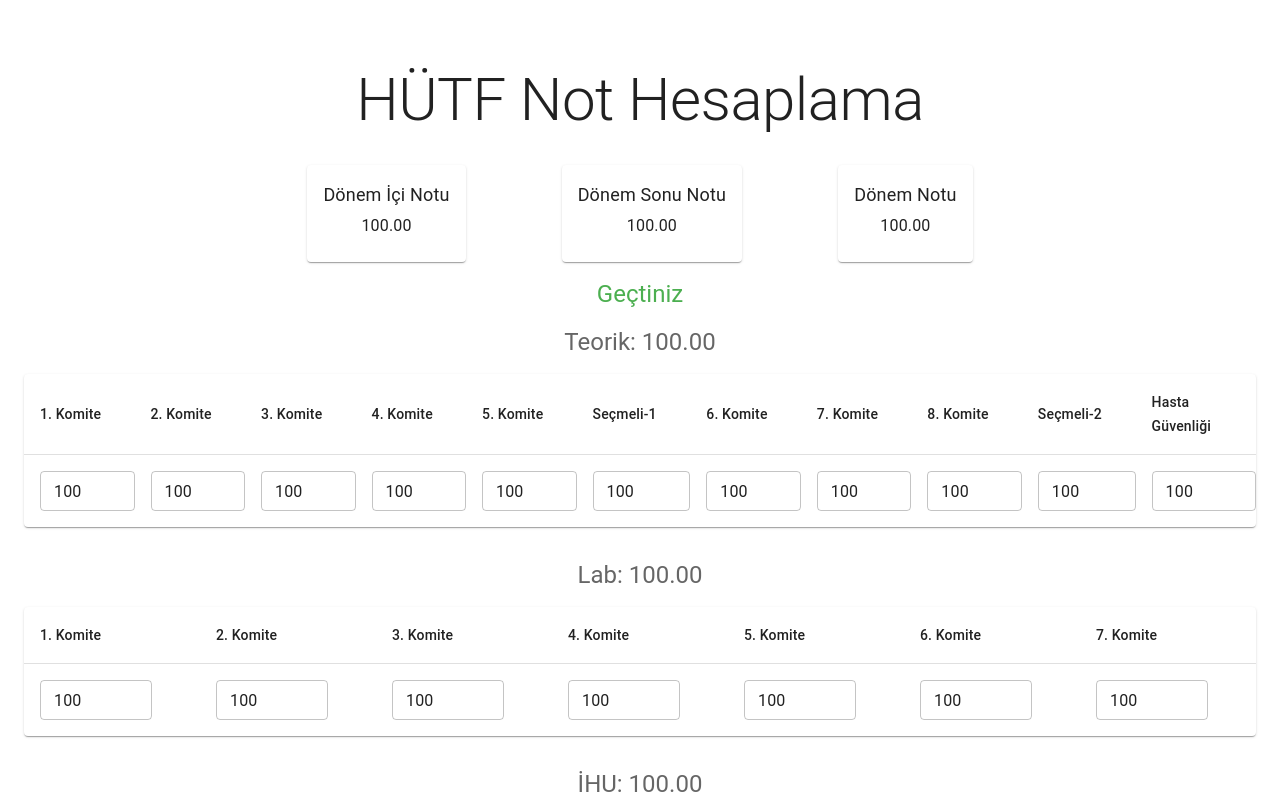
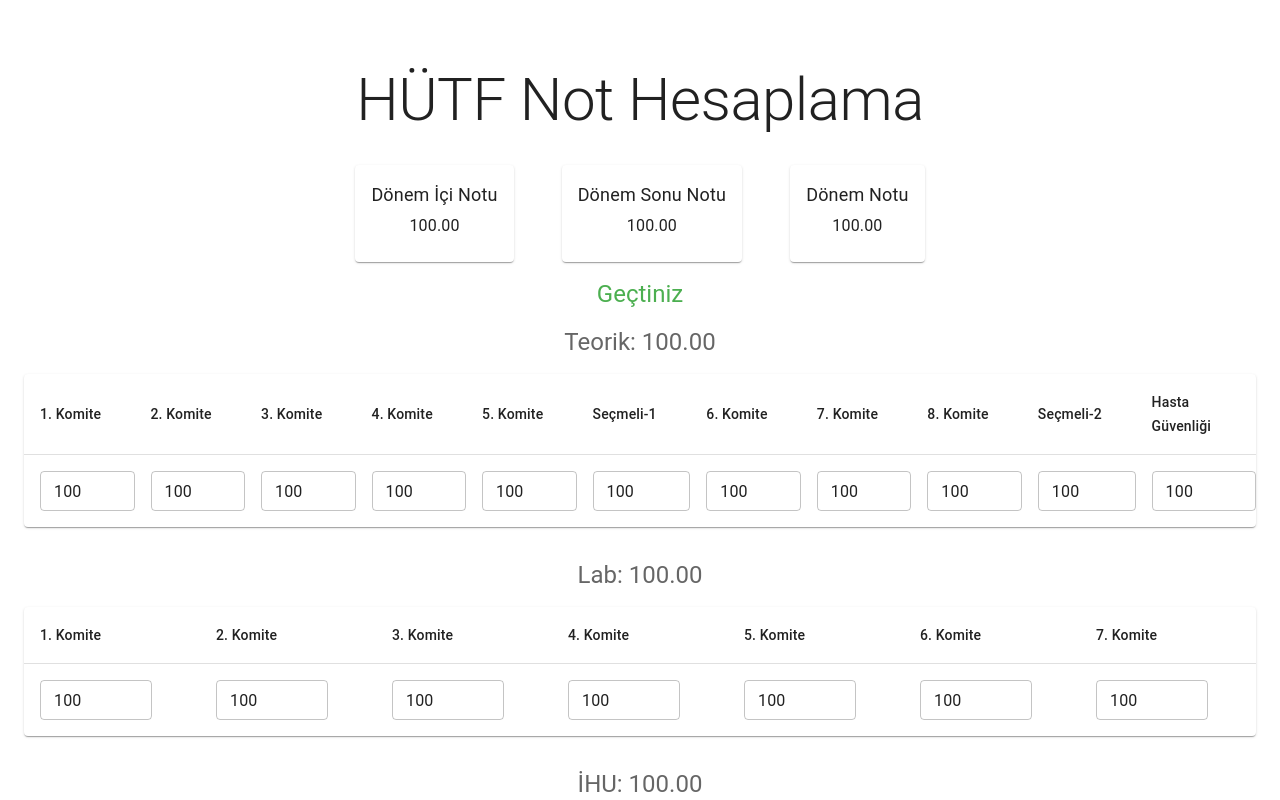
Before and after one commit to ardaatahan/hutf-final-calculator, a Next.js app: page / in a window 1280 px wide. Shown: the top 800 px of the page. Built offline with nearby package versions, Linux system fonts and the light colour scheme.

Commit message:
decrease right margin in card components

```diff
--- a/pages/index.js
+++ b/pages/index.js
@@ -118,7 +118,7 @@ const Index = () => {
               justifyContent: "center",
             }}
           >
-            <Card sx={{ mr: 12, minWidth: 100 }}>
+            <Card sx={{ mr: 6, minWidth: 100 }}>
               <CardContent>
                 <Typography
                   sx={{ fontSize: 18 }}
@@ -132,7 +132,7 @@ const Index = () => {
                 </Typography>
               </CardContent>
             </Card>
-            <Card sx={{ mr: 12, minWidth: 100 }}>
+            <Card sx={{ mr: 6, minWidth: 100 }}>
               <CardContent>
                 <Typography
                   sx={{ fontSize: 18 }}
```
